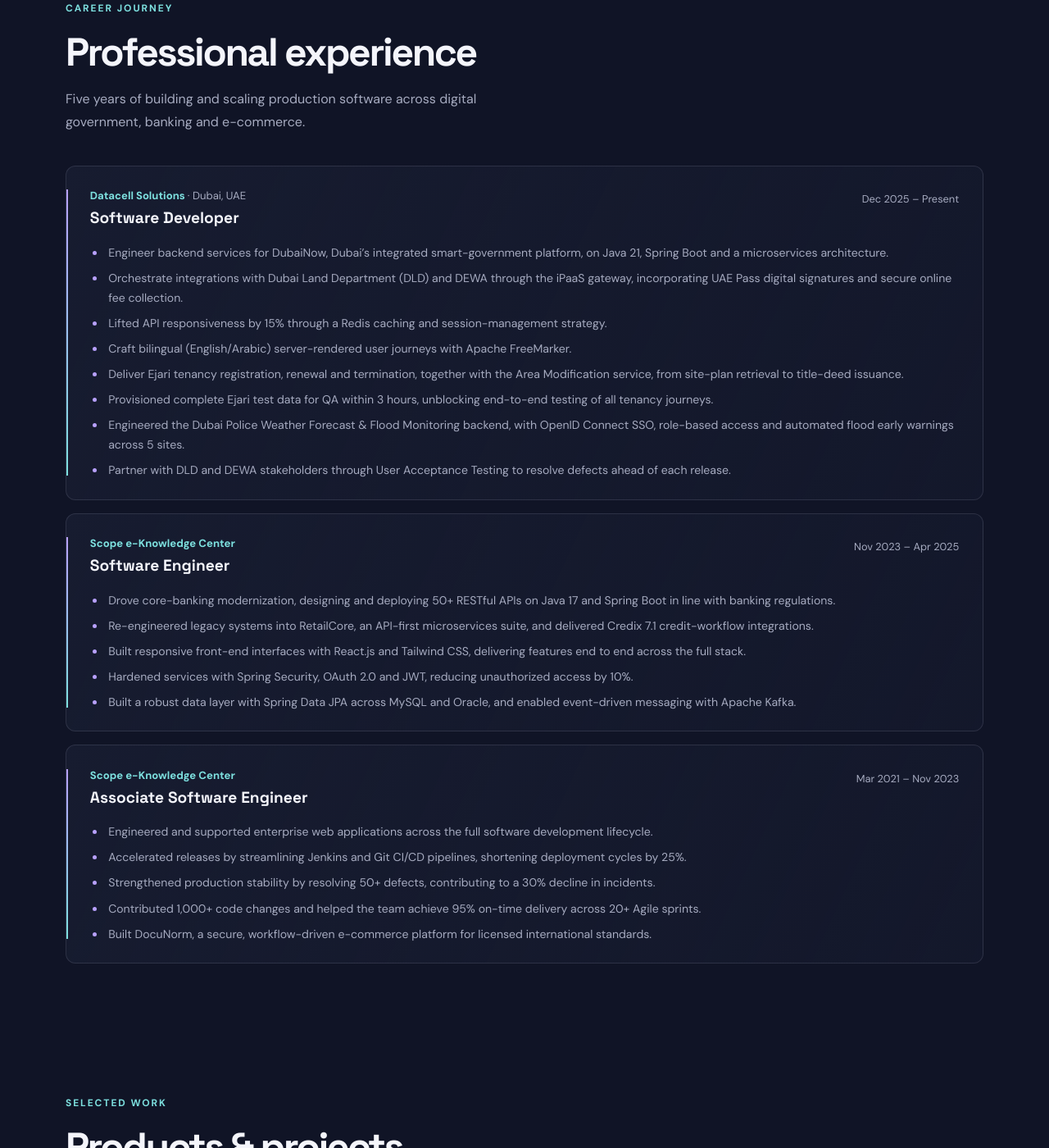
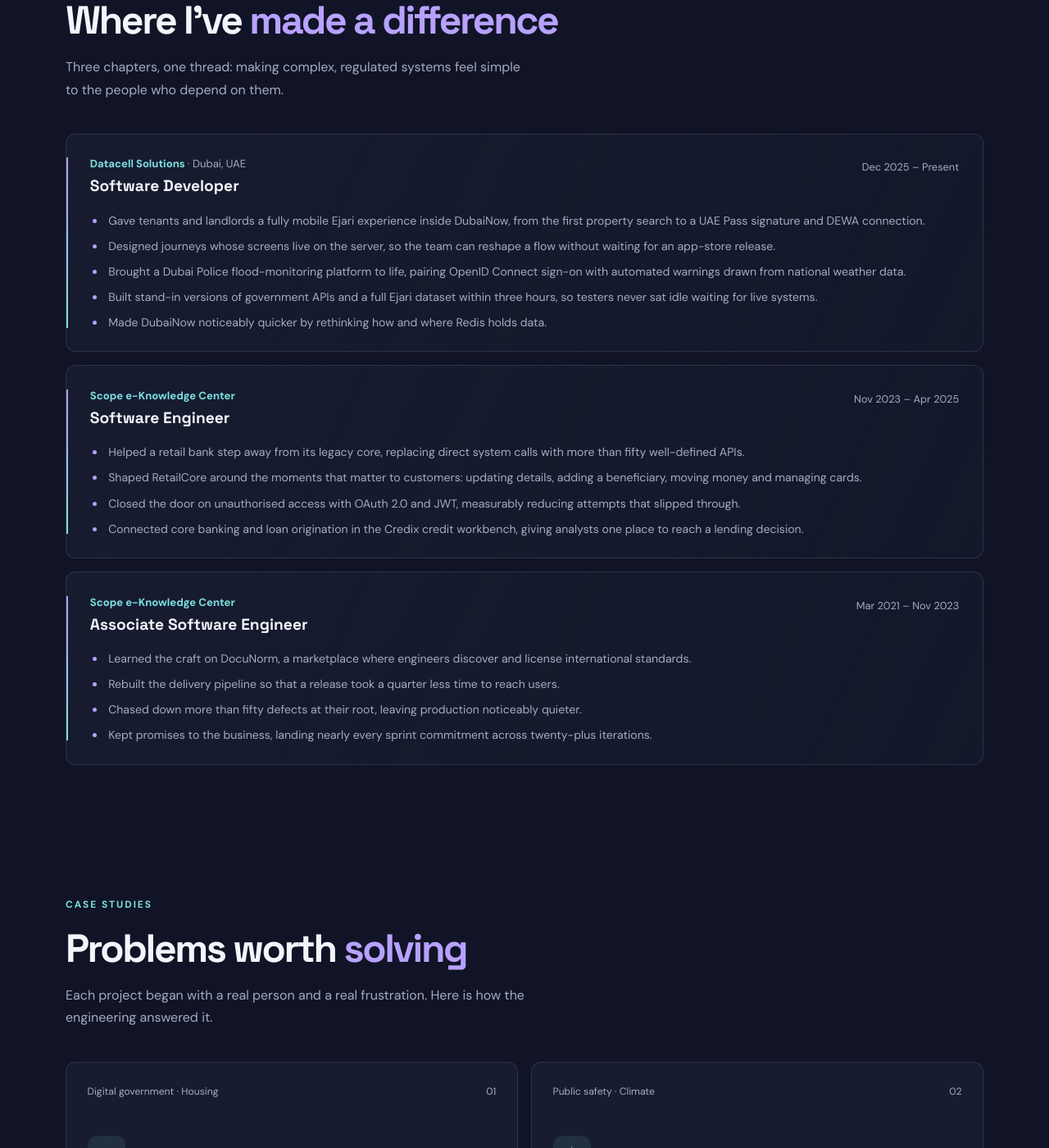
Before and after one commit to yuvaranianbu27/yuvaranianbu27, a Jekyll site: the page built from index.md, in a window 1280 px wide and 1400 px high, scrolled down 2343 px. Shown: the whole window at 82% size. Built offline with Jekyll 4.4.1, drawn with Linux system fonts in a browser that asks for light colours; some of the changed text lies outside the part shown.

Commit message:
Rewrite profile README and portfolio in distinct narrative voices (#7)

```diff
--- a/index.md
+++ b/index.md
@@ -1,22 +1,22 @@
 ---
 layout: default
 title: Yuvarani Anbu | Full Stack & Java Backend Engineer
-description: Full stack and Java backend engineer with five years of experience building secure Spring Boot microservices, React interfaces and digital-government services in Dubai.
+description: Yuvarani Anbu designs secure Java and Spring Boot systems for Dubai’s digital government, from UAE Pass tenancy journeys to Dubai Police flood early warnings.
 ---
 
 <section class="hero" id="about">
   <div class="hero-content">
-    <p class="eyebrow"><span class="status-dot"></span> Full Stack Engineer · Java Backend Engineer</p>
+    <p class="eyebrow"><span class="status-dot"></span> Engineer for public-scale systems · Dubai</p>
     <h1>Hi, I’m <span>Yuvarani Anbu.</span></h1>
-    <p class="hero-copy">I architect secure, scalable Java services and craft the interfaces that bring them to life. Over five years, I’ve delivered core-banking platforms and smart-government services for Dubai, combining Spring Boot microservices, React and a relentless focus on measurable impact.</p>
+    <p class="hero-copy">I design the backstage of digital government. When a Dubai resident signs a lease on their phone, or a police operations team is warned before the water rises, there is a quiet layer of Java, identity and data making it feel effortless. That layer is where I do my best work.</p>
     <div class="hero-actions">
-      <a class="button button-primary" href="#experience">Explore my experience <span aria-hidden="true">↓</span></a>
-      <a class="button button-secondary" href="mailto:yuvaranianbu27@gmail.com">Get in touch <span aria-hidden="true">↗</span></a>
+      <a class="button button-primary" href="#projects">See what I’ve built <span aria-hidden="true">↓</span></a>
+      <a class="button button-secondary" href="mailto:yuvaranianbu27@gmail.com">Start a conversation <span aria-hidden="true">↗</span></a>
     </div>
     <div class="hero-meta">
-      <span>Java 21 · Spring Boot</span>
-      <span>React · Microservices</span>
-      <span>Dubai, UAE</span>
+      <span>Spring Boot · Java 21</span>
+      <span>OpenID Connect · React</span>
+      <span>Based in Dubai</span>
     </div>
   </div>
   <div class="hero-art" role="img" aria-label="Yuvarani Anbu surrounded by icons for Java, Spring Boot, React, JavaScript, HTML, CSS, SQL, Redux, Tailwind CSS, MySQL, Oracle, Redis, Kafka, AWS, Docker, Kubernetes, and Jenkins.">
@@ -51,97 +51,97 @@ description: Full stack and Java backend engineer with five years of experience
 
 <section class="section about-section">
   <div class="section-heading">
-    <p class="eyebrow">Backend engineering</p>
-    <h2>End-to-end engineering, <span>real-world impact.</span></h2>
+    <p class="eyebrow">The short version</p>
+    <h2>Calm systems for <span>high-stakes moments.</span></h2>
   </div>
   <div class="about-copy">
-    <p>I’m a full stack and Java backend engineer with five years of experience architecting secure, resilient platforms for the government and banking sectors. Today, I engineer Java 21 and Spring Boot microservices for DubaiNow, the Dubai Digital Authority’s pioneering citizen-services platform, integrating Dubai Land Department, DEWA and UAE Pass services that residents rely on every day.</p>
-    <p>I enjoy owning features end to end, from API design and data modelling to responsive, bilingual interfaces built with React and FreeMarker. I take pride in clean, well-tested code, close collaboration with stakeholders and solutions that deliver measurable business outcomes.</p>
+    <p>My career began inside banks, where a misplaced decimal is never a small bug. Rebuilding legacy core-banking services taught me to respect correctness, guard every door with proper authentication and treat production as sacred.</p>
+    <p>Dubai raised the stakes and widened the audience. Within a year I had contributed to three government programmes, weaving together land registry, utilities, national identity and meteorological services so that citizens and officers simply see a service that works. I still enjoy the full journey, from schema and security model to the bilingual screen a resident finally taps.</p>
   </div>
 </section>
 
 <section class="impact-section" aria-label="Career highlights">
   <div class="impact-grid">
     <article class="impact-card">
-      <strong>50+</strong>
-      <span>REST APIs delivered</span>
+      <strong>3</strong>
+      <span>Government programmes in a single year</span>
     </article>
     <article class="impact-card">
-      <strong>15%</strong>
-      <span>Faster API responses with Redis</span>
+      <strong>4</strong>
+      <span>Public-sector partners, from DDA to Dubai Police</span>
     </article>
     <article class="impact-card">
-      <strong>25%</strong>
-      <span>Shorter deployments with CI/CD</span>
-    </article>
-    <article class="impact-card">
-      <strong>30%</strong>
-      <span>Fewer production incidents</span>
-    </article>
-    <article class="impact-card">
-      <strong>3</strong>
-      <span>Government projects in 12 months</span>
-    </article>
-    <article class="impact-card">
-      <strong>5</strong>
-      <span>Dubai Police sites monitored for flooding</span>
+      <strong>670k m²</strong>
+      <span>Of police sites watched for flood risk</span>
     </article>
     <article class="impact-card">
       <strong>3 hrs</strong>
-      <span>To provision complete QA test data</span>
+      <span>From request to a QA-ready Ejari dataset</span>
     </article>
     <article class="impact-card">
-      <strong>4</strong>
-      <span>Government clients served</span>
+      <strong>50+</strong>
+      <span>Banking APIs now running in production</span>
+    </article>
+    <article class="impact-card">
+      <strong>−15%</strong>
+      <span>Latency on DubaiNow after a Redis rethink</span>
+    </article>
+    <article class="impact-card">
+      <strong>−25%</strong>
+      <span>Time spent waiting on deployments</span>
+    </article>
+    <article class="impact-card">
+      <strong>−30%</strong>
+      <span>Incidents reaching production</span>
     </article>
   </div>
 </section>
 
 <section class="section skills-section" id="skills">
   <div class="section-heading">
-    <p class="eyebrow">My toolkit</p>
-    <h2>Skills &amp; technologies</h2>
-    <p class="section-intro">A versatile, production-proven toolkit for designing, securing, integrating and shipping software across the full stack.</p>
+    <p class="eyebrow">Craft</p>
+    <h2>The tools behind <span>the work</span></h2>
+    <p class="section-intro">Grouped by the problem each one helps me solve, rather than by a list of buzzwords.</p>
   </div>
   <div class="skill-grid">
     <article class="skill-card">
       <span class="card-number">01</span>
-      <h3>Backend</h3>
-      <p>Java 8/17/21 · Spring Boot · Spring MVC · Spring Batch · Spring Data JPA · Hibernate · Maven · Tomcat</p>
+      <h3>Services that last</h3>
+      <p>Java 21, 17 and 8 with Spring Boot, Spring MVC, Spring Data JPA, Hibernate and Spring Batch, packaged with Maven for Tomcat and WebLogic.</p>
     </article>
     <article class="skill-card">
       <span class="card-number">02</span>
-      <h3>Microservices &amp; APIs</h3>
-      <p>RESTful API design · Spring Cloud Gateway · Apache Kafka · Redis · Eureka · iPaaS and government-service integrations</p>
+      <h3>Systems that cooperate</h3>
+      <p>REST contracts, iPaaS and ESB gateways, Spring Cloud Gateway, Eureka and Apache Kafka, with retries that recover gracefully instead of failing loudly.</p>
     </article>
     <article class="skill-card">
       <span class="card-number">03</span>
-      <h3>Frontend</h3>
-      <p>React.js · Redux · JavaScript · FreeMarker (English/Arabic) · Tailwind CSS · Material UI · HTML5 · CSS3</p>
+      <h3>Trust and identity</h3>
+      <p>OpenID Connect single sign-on, OAuth 2.0, JWT, role-based access and UAE Pass signatures, all enforced through Spring Security.</p>
     </article>
     <article class="skill-card">
       <span class="card-number">04</span>
-      <h3>Databases</h3>
-      <p>MySQL · Oracle · MongoDB · Spring Data JPA · Hibernate ORM · SQL tuning and optimization</p>
+      <h3>Data at speed</h3>
+      <p>Oracle, MySQL and MongoDB for the record of truth, Redis for the moments when every millisecond counts, and careful SQL tuning in between.</p>
     </article>
     <article class="skill-card">
       <span class="card-number">05</span>
-      <h3>Security &amp; quality</h3>
-      <p>Spring Security · OAuth 2.0 · OpenID Connect (OIDC) · SSO · JWT · RBAC · UAE Pass · JUnit · Mockito · Swagger / OpenAPI</p>
+      <h3>Interfaces people use</h3>
+      <p>React, Redux and Tailwind CSS on the web, and FreeMarker templates that render the same journey in English and Arabic on Android and iOS.</p>
     </article>
     <article class="skill-card">
       <span class="card-number">06</span>
-      <h3>Cloud, delivery &amp; AI</h3>
-      <p>Claude AI · Claude Code · Prompt engineering · Token optimization · AWS · Docker · Kubernetes · Jenkins · Git · GitHub · JIRA · Postman · Prometheus · Grafana · Agile/Scrum · IntelliJ · Eclipse · STS · VS Code</p>
+      <h3>Shipping with confidence</h3>
+      <p>Jenkins, Docker, Kubernetes, Prometheus and Grafana, tested with JUnit and Mockito, and accelerated by Claude and Claude Code with every token spent deliberately.</p>
     </article>
   </div>
 </section>
 
 <section class="section experience-section" id="experience">
   <div class="section-heading">
-    <p class="eyebrow">Career journey</p>
-    <h2>Professional experience</h2>
-    <p class="section-intro">Five years of building and scaling production software across digital government, banking and e-commerce.</p>
+    <p class="eyebrow">The path so far</p>
+    <h2>Where I’ve <span>made a difference</span></h2>
+    <p class="section-intro">Three chapters, one thread: making complex, regulated systems feel simple to the people who depend on them.</p>
   </div>
   <div class="experience-list">
     <article class="experience-card">
@@ -153,14 +153,11 @@ description: Full stack and Java backend engineer with five years of experience
         <p class="experience-date">Dec 2025 – Present</p>
       </div>
       <ul>
-        <li>Engineer backend services for DubaiNow, Dubai’s integrated smart-government platform, on Java 21, Spring Boot and a microservices architecture.</li>
-        <li>Orchestrate integrations with Dubai Land Department (DLD) and DEWA through the iPaaS gateway, incorporating UAE Pass digital signatures and secure online fee collection.</li>
-        <li>Lifted API responsiveness by 15% through a Redis caching and session-management strategy.</li>
-        <li>Craft bilingual (English/Arabic) server-rendered user journeys with Apache FreeMarker.</li>
-        <li>Deliver Ejari tenancy registration, renewal and termination, together with the Area Modification service, from site-plan retrieval to title-deed issuance.</li>
-        <li>Provisioned complete Ejari test data for QA within 3 hours, unblocking end-to-end testing of all tenancy journeys.</li>
-        <li>Engineered the Dubai Police Weather Forecast &amp; Flood Monitoring backend, with OpenID Connect SSO, role-based access and automated flood early warnings across 5 sites.</li>
-        <li>Partner with DLD and DEWA stakeholders through User Acceptance Testing to resolve defects ahead of each release.</li>
+        <li>Gave tenants and landlords a fully mobile Ejari experience inside DubaiNow, from the first property search to a UAE Pass signature and DEWA connection.</li>
+        <li>Designed journeys whose screens live on the server, so the team can reshape a flow without waiting for an app-store release.</li>
+        <li>Brought a Dubai Police flood-monitoring platform to life, pairing OpenID Connect sign-on with automated warnings drawn from national weather data.</li>
+        <li>Built stand-in versions of government APIs and a full Ejari dataset within three hours, so testers never sat idle waiting for live systems.</li>
+        <li>Made DubaiNow noticeably quicker by rethinking how and where Redis holds data.</li>
       </ul>
     </article>
     <article class="experience-card">
@@ -172,11 +169,10 @@ description: Full stack and Java backend engineer with five years of experience
         <p class="experience-date">Nov 2023 – Apr 2025</p>
       </div>
       <ul>
-        <li>Drove core-banking modernization, designing and deploying 50+ RESTful APIs on Java 17 and Spring Boot in line with banking regulations.</li>
-        <li>Re-engineered legacy systems into RetailCore, an API-first microservices suite, and delivered Credix 7.1 credit-workflow integrations.</li>
-        <li>Built responsive front-end interfaces with React.js and Tailwind CSS, delivering features end to end across the full stack.</li>
-        <li>Hardened services with Spring Security, OAuth 2.0 and JWT, reducing unauthorized access by 10%.</li>
-        <li>Built a robust data layer with Spring Data JPA across MySQL and Oracle, and enabled event-driven messaging with Apache Kafka.</li>
+        <li>Helped a retail bank step away from its legacy core, replacing direct system calls with more than fifty well-defined APIs.</li>
+        <li>Shaped RetailCore around the moments that matter to customers: updating details, adding a beneficiary, moving money and managing cards.</li>
+        <li>Closed the door on unauthorised access with OAuth 2.0 and JWT, measurably reducing attempts that slipped through.</li>
+        <li>Connected core banking and loan origination in the Credix credit workbench, giving analysts one place to reach a lending decision.</li>
       </ul>
     </article>
     <article class="experience-card">
@@ -188,11 +184,10 @@ description: Full stack and Java backend engineer with five years of experience
         <p class="experience-date">Mar 2021 – Nov 2023</p>
       </div>
       <ul>
-        <li>Engineered and supported enterprise web applications across the full software development lifecycle.</li>
-        <li>Accelerated releases by streamlining Jenkins and Git CI/CD pipelines, shortening deployment cycles by 25%.</li>
-        <li>Strengthened production stability by resolving 50+ defects, contributing to a 30% decline in incidents.</li>
-        <li>Contributed 1,000+ code changes and helped the team achieve 95% on-time delivery across 20+ Agile sprints.</li>
-        <li>Built DocuNorm, a secure, workflow-driven e-commerce platform for licensed international standards.</li>
+        <li>Learned the craft on DocuNorm, a marketplace where engineers discover and license international standards.</li>
+        <li>Rebuilt the delivery pipeline so that a release took a quarter less time to reach users.</li>
+        <li>Chased down more than fifty defects at their root, leaving production noticeably quieter.</li>
+        <li>Kept promises to the business, landing nearly every sprint commitment across twenty-plus iterations.</li>
       </ul>
     </article>
   </div>
@@ -200,63 +195,63 @@ description: Full stack and Java backend engineer with five years of experience
 
 <section class="section projects-section" id="projects">
   <div class="section-heading">
-    <p class="eyebrow">Selected work</p>
-    <h2>Products &amp; projects</h2>
-    <p class="section-intro">A selection of professional products and personal projects spanning digital government, banking, AI and e-commerce.</p>
+    <p class="eyebrow">Case studies</p>
+    <h2>Problems worth <span>solving</span></h2>
+    <p class="section-intro">Each project began with a real person and a real frustration. Here is how the engineering answered it.</p>
   </div>
   <div class="project-grid">
     <article class="project-card project-government">
-      <div class="project-topline"><span>Government · Digital services</span><span aria-hidden="true">01</span></div>
+      <div class="project-topline"><span>Digital government · Housing</span><span aria-hidden="true">01</span></div>
       <div class="project-icon" aria-hidden="true">⌂</div>
-      <h3>DubaiNow · Ejari &amp; Area Modification</h3>
-      <p>Mobile-enabled tenancy creation, renewal, and termination, plus area modification: server-driven journeys, contract progress stepper, Ejari history, digital contract signing via UAE Pass, secure payments, DEWA activation, site-plan retrieval, and downloadable title deeds.</p>
-      <span class="project-stack">Java 21 · Spring Boot · Microservices · Redis · FreeMarker · DLD &amp; DEWA APIs</span>
+      <h3>Ejari, without the paperwork</h3>
+      <p>Registering a lease involves landlords, tenants, fees and utilities all at once. Inside DubaiNow it becomes a guided, six-step journey: choose the property, invite the tenant, agree the rent, sign through UAE Pass, pay, and switch on DEWA before closing the app.</p>
+      <span class="project-stack">Java 21 · Spring Boot · FreeMarker · Redis · UAE Pass · DLD &amp; DEWA APIs</span>
     </article>
     <article class="project-card project-docunorm">
-      <div class="project-topline"><span>Government · Public safety</span><span aria-hidden="true">02</span></div>
+      <div class="project-topline"><span>Public safety · Climate</span><span aria-hidden="true">02</span></div>
       <div class="project-icon" aria-hidden="true">☂</div>
-      <h3>Dubai Police · Weather Forecast &amp; Flood Monitoring</h3>
-      <p>Spring Boot backend that predicts rainwater pooling across 5 Dubai Police sites (670,000+ m²): OpenID Connect SSO with the Dubai Police identity server, automated NCM weather ingestion and bilingual flood alerts, role-based admin APIs, secure file uploads, and mock government APIs for QA.</p>
-      <span class="project-stack">Java · Spring Boot · OIDC · OAuth2 · Oracle · WebLogic · NCM APIs</span>
+      <h3>Seeing the flood before it arrives</h3>
+      <p>In Dubai, a single heavy downpour can leave operational sites under water within hours. This platform reads national forecasts and station data, models how water will gather across five sites and 85 elevation zones, and alerts the right people in English and Arabic, all behind single sign-on.</p>
+      <span class="project-stack">Java · Spring Boot · OpenID Connect · Oracle · WebLogic · NCM APIs</span>
     </article>
     <article class="project-card project-banking">
-      <div class="project-topline"><span>Banking · Microservices</span><span aria-hidden="true">03</span></div>
+      <div class="project-topline"><span>Banking · Modernisation</span><span aria-hidden="true">03</span></div>
       <div class="project-icon" aria-hidden="true">▤</div>
-      <h3>RetailCore &amp; Credix 7.1</h3>
-      <p>Legacy banking re-architected into API-driven microservices—customer, address, and beneficiary management, third-party and external transfers, credit cards—plus centralized retail-credit analysis integrating core banking and loan origination.</p>
-      <span class="project-stack">Java 17 · Spring Boot · REST · MySQL · Oracle</span>
+      <h3>A core bank, untangled</h3>
+      <p>RetailCore broke a monolithic banking core into focused services for customers, addresses, beneficiaries, transfers and cards, while Credix 7.1 brought core banking and loan origination together in one workbench for credit analysts.</p>
+      <span class="project-stack">Java 17 · Spring Boot · OAuth 2.0 · JWT · MySQL · Oracle</span>
+    </article>
+    <article class="project-card project-docunorm">
+      <div class="project-topline"><span>Commerce · Knowledge</span><span aria-hidden="true">04</span></div>
+      <div class="project-icon" aria-hidden="true">▧</div>
+      <h3>DocuNorm</h3>
+      <p>Finding the right ISO or IEEE standard used to be a hunt. DocuNorm organised standards from eight bodies by industry, topic and code, let engineers preview before buying, and enforced licences on every download.</p>
+      <span class="project-stack">Java · Spring · MySQL · Secure payments</span>
     </article>
     <article class="project-card project-genie">
-      <div class="project-topline"><span>AI · Productivity</span><span aria-hidden="true">04</span></div>
+      <div class="project-topline"><span>Side project · AI</span><span aria-hidden="true">05</span></div>
       <div class="project-icon" aria-hidden="true">✳</div>
       <h3>Email Reply Genie</h3>
-      <p>An AI-powered assistant that drafts thoughtful, tone-aware email replies in seconds.</p>
-      <a href="https://github.com/yuvaranianbu27/email-reply-genie" aria-label="View Email Reply Genie on GitHub">View project <span aria-hidden="true">→</span></a>
+      <p>For the inbox that never seems to shrink: paste a message, choose a tone, and receive a polished draft from Google Gemini in a moment.</p>
+      <a href="https://github.com/yuvaranianbu27/Email-Reply-Genie" aria-label="View Email Reply Genie on GitHub">Explore the code <span aria-hidden="true">→</span></a>
     </article>
     <article class="project-card project-store">
-      <div class="project-topline"><span>Full stack · E-commerce</span><span aria-hidden="true">05</span></div>
+      <div class="project-topline"><span>Side project · Full stack</span><span aria-hidden="true">06</span></div>
       <div class="project-icon" aria-hidden="true">◇</div>
       <h3>YR Store</h3>
-      <p>A full-stack e-commerce application pairing a React storefront with a Spring Boot REST API for a smooth, intuitive shopping experience.</p>
-      <a href="https://github.com/yuvaranianbu27/Yr-Store" aria-label="View YR Store on GitHub">View project <span aria-hidden="true">→</span></a>
-    </article>
-    <article class="project-card project-docunorm">
-      <div class="project-topline"><span>Digital commerce · Workflow</span><span aria-hidden="true">06</span></div>
-      <div class="project-icon" aria-hidden="true">▧</div>
-      <h3>DocuNorm</h3>
-      <p>A secure workflow-based platform for searching, previewing, and purchasing international standards (ISO, IEC, IEEE, ANSI, ASTM and more) with carts, secure payments, licence-based downloads, and admin controls.</p>
-      <span class="project-stack">Java · Spring · MySQL · Secure payments</span>
+      <p>A storefront built from scratch to practise every layer at once: React on the surface, Spring Boot and JWT underneath, and Stripe handling the moment of purchase.</p>
+      <a href="https://github.com/yuvaranianbu27/YR-Store" aria-label="View YR Store on GitHub">Explore the code <span aria-hidden="true">→</span></a>
     </article>
   </div>
-  <a class="all-projects" href="https://github.com/yuvaranianbu27?tab=repositories">More on GitHub <span aria-hidden="true">↗</span></a>
+  <a class="all-projects" href="https://github.com/yuvaranianbu27?tab=repositories">Wander through GitHub <span aria-hidden="true">↗</span></a>
 </section>
 
 <section class="section education-section" id="education">
   <div class="education-card">
     <div>
-      <p class="eyebrow">Education</p>
+      <p class="eyebrow">Foundations</p>
       <h2>Bachelor of Engineering</h2>
-      <p>Materials Science and Engineering</p>
+      <p>Materials Science and Engineering, where I first learned to think in systems</p>
     </div>
     <div class="education-detail">
       <strong>College of Engineering, Guindy</strong>
@@ -268,9 +263,9 @@ description: Full stack and Java backend engineer with five years of experience
 
 <section class="section certifications-section" id="certifications">
   <div class="section-heading">
-    <p class="eyebrow">Learning &amp; recognition</p>
+    <p class="eyebrow">Proof of practice</p>
     <h2>Certifications</h2>
-    <p class="section-intro">Credentials and participation recognition from HackerRank and Digital Dubai Authority.</p>
+    <p class="section-intro">Small milestones that mark the learning along the way, each one verifiable with a click.</p>
   </div>
   <div class="certification-list">
     <article class="certification-card">
@@ -304,9 +299,9 @@ description: Full stack and Java backend engineer with five years of experience
 </section>
 
 <section class="contact-section" id="contact">
-  <p class="eyebrow">Have a project in mind?</p>
-  <h2>Let’s build something <span>meaningful.</span></h2>
-  <p>I’m always glad to talk about full stack and backend engineering, digital-government platforms or new career opportunities.</p>
+  <p class="eyebrow">Building something that matters?</p>
+  <h2>Let’s make it <span>dependable.</span></h2>
+  <p>Whether it is a public service, a payments flow or an idea still on the whiteboard, I would be glad to hear what you are working on.</p>
   <div class="contact-actions">
     <a class="button button-light" href="mailto:yuvaranianbu27@gmail.com">Email me <span aria-hidden="true">↗</span></a>
     <a class="button button-linkedin" href="https://www.linkedin.com/in/yuvaranianbu" target="_blank" rel="noopener noreferrer" aria-label="Connect with Yuvarani Anbu on LinkedIn">
```
Also changed, not shown: README.md.
